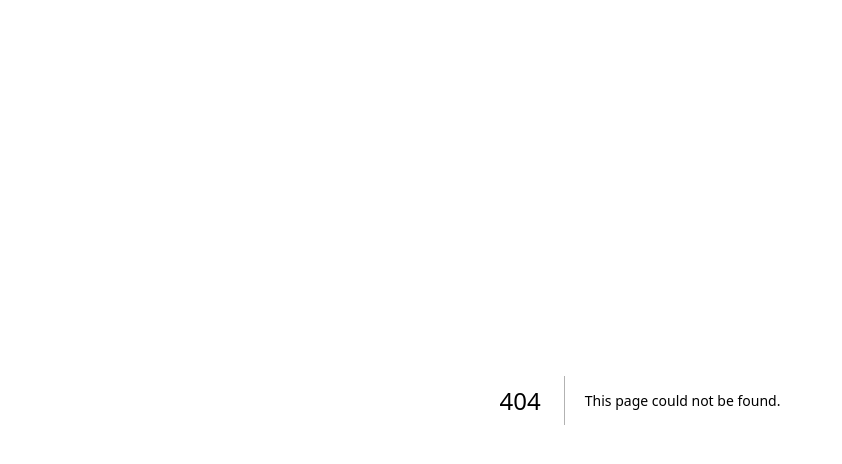
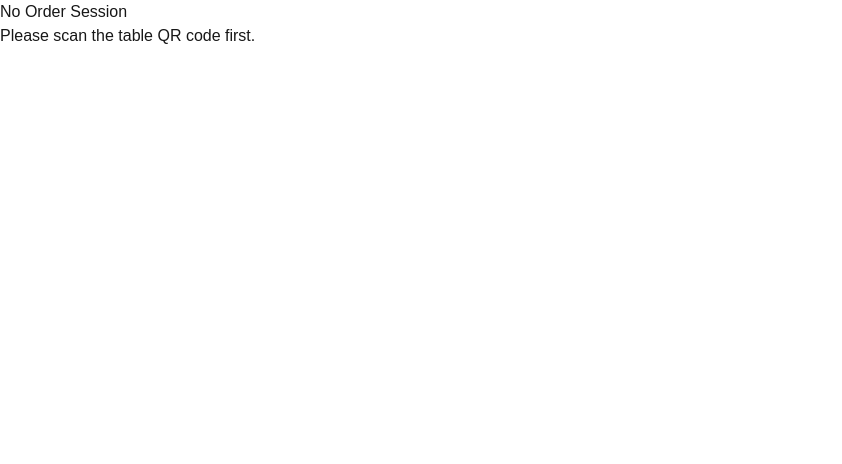
Before and after one commit to ChungmanPARK12/qr-ordering-system, a Next.js app in the folder client/: page /order/menu in a window 1280 px wide. Before the commit this address had no page. Shown: the top 464 px of the page, without its empty margins (0-842 px from the left). Built offline with nearby package versions, Linux system fonts and the light colour scheme.

Commit message:
feat: implement QR entry and table context

```diff
--- /dev/null
+++ b/client/src/app/order/menu/page.tsx
@@ -0,0 +1,29 @@
+"use client";
+
+import { useOrderSession } from "@/features/customer/context/OrderSessionContext";
+
+export default function Page() {
+  const { session } = useOrderSession();
+
+  if (!session) {
+    return (
+      <div>
+        <h1>No Order Session</h1>
+
+        <p>Please scan the table QR code first.</p>
+      </div>
+    );
+  }
+
+  return (
+    <div>
+      <h1>Menu</h1>
+
+      <p>Restaurant: {session.restaurant.name}</p>
+
+      <p>Table: {session.table.name}</p>
+
+      <p>Table Number: {session.table.tableNumber}</p>
+    </div>
+  );
+}
--- a/client/src/features/customer/context/OrderSessionContext.tsx
+++ b/client/src/features/customer/context/OrderSessionContext.tsx
@@ -1,6 +1,12 @@
 "use client";
 
-import { createContext, useContext, useState, type ReactNode } from "react";
+import {
+  createContext,
+  useCallback,
+  useContext,
+  useState,
+  type ReactNode,
+} from "react";
 
 import type { Restaurant, RestaurantTable } from "@/types/restaurant.types";
 
@@ -28,13 +34,15 @@ export const OrderSessionProvider = ({
 }: OrderSessionProviderProps) => {
   const [session, setSessionState] = useState<OrderSession | null>(null);
 
-  const setSession = (newSession: OrderSession) => {
+  // Keep function reference stable between renders
+  const setSession = useCallback((newSession: OrderSession) => {
     setSessionState(newSession);
-  };
+  }, []);
 
-  const clearSession = () => {
+  // Keep function reference stable between renders
+  const clearSession = useCallback(() => {
     setSessionState(null);
-  };
+  }, []);
 
   return (
     <OrderSessionContext.Provider
--- a/client/src/features/customer/qr-entry/QREntry.tsx
+++ b/client/src/features/customer/qr-entry/QREntry.tsx
@@ -1,7 +1,7 @@
 "use client";
 
 import { useEffect } from "react";
-import { useSearchParams } from "next/navigation";
+import { useRouter, useSearchParams } from "next/navigation";
 
 import {
   mockRestaurants,
@@ -11,6 +11,7 @@ import {
 import { useOrderSession } from "@/features/customer/context/OrderSessionContext";
 
 const QREntry = () => {
+  const router = useRouter();
   const searchParams = useSearchParams();
 
   const { session, setSession } = useOrderSession();
@@ -19,10 +20,14 @@ const QREntry = () => {
 
   const tableId = searchParams.get("tableId");
 
+  // -----------------------------
   // Find restaurant from mock data
+  // -----------------------------
   const restaurant = mockRestaurants.find((item) => item.id === restaurantId);
 
+  // -----------------------------
   // Find table from mock data
+  // -----------------------------
   const table = mockRestaurantTables.find((item) => item.id === tableId);
 
   // -----------------------------
@@ -125,6 +130,9 @@ const QREntry = () => {
     );
   }
 
+  // -----------------------------
+  // Valid QR entry
+  // -----------------------------
   return (
     <div>
       <h1>{restaurant.name}</h1>
@@ -139,7 +147,7 @@ const QREntry = () => {
 
       <p>QR entry validated successfully.</p>
 
-      {/* Temporary check for Day 4 */}
+      {/* Temporary Day 4 session check */}
       {session && (
         <div>
           <h3>Order Session</h3>
@@ -149,6 +157,8 @@ const QREntry = () => {
           <p>Table: {session.table.name}</p>
         </div>
       )}
+
+      <button onClick={() => router.push("/order/menu")}>Start Order</button>
     </div>
   );
 };
```
Also changed, not shown: 2 other files (tests, documents, lock files or other folders).
